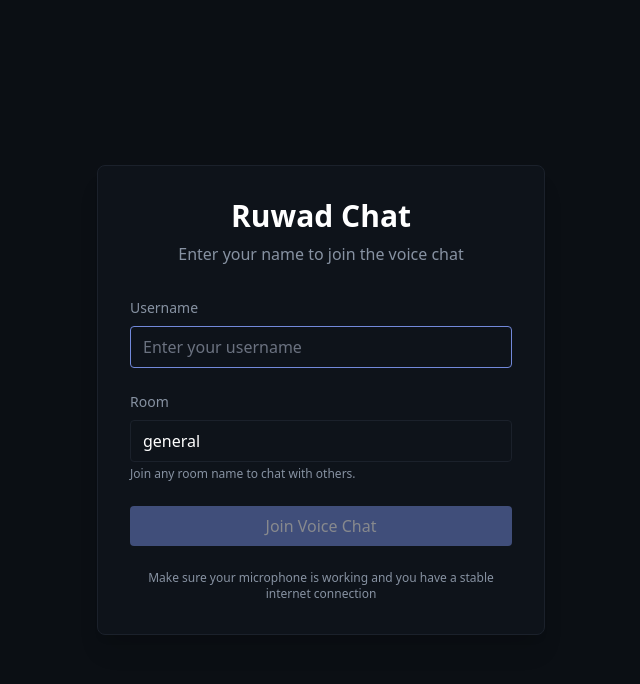
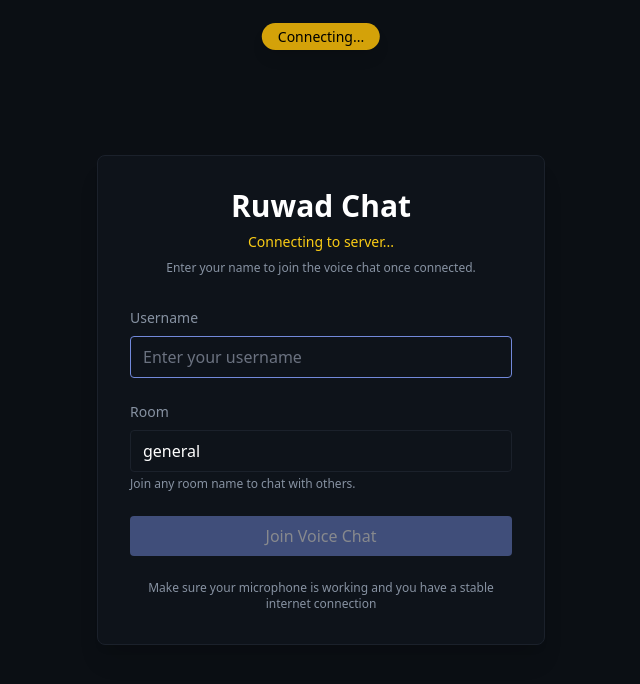
Before and after one commit to Osqat/ruwadchat-client, a React (Vite) app: page / in a window 1280 px wide. Shown: the top 684 px of the page, without its empty margins (319-959 px from the left). Built offline with nearby package versions, Linux system fonts and the light colour scheme; no server answers.

Commit message:
Add Connection Status

```diff
--- a/src/App.jsx
+++ b/src/App.jsx
@@ -1,4 +1,5 @@
 import React from 'react';
+import { AnimatePresence, motion } from 'framer-motion';
 import JoinScreen from './components/JoinScreen';
 import StageGrid from './components/StageGrid.jsx';
 import MeetControls from './components/MeetControls.jsx';
@@ -11,7 +12,7 @@ const AppInner = () => {
   const [hasJoined, setHasJoined] = React.useState(false);
   const [error, setError] = React.useState(null);
 
-  const { isConnected, join, leave, currentUser, users, emitMicStatus, emitSpeakingStatus, speakingUsers, emitVideoStatus } = useSocketContext();
+  const { isConnected, connectionState, join, leave, currentUser, users, emitMicStatus, emitSpeakingStatus, speakingUsers, emitVideoStatus } = useSocketContext();
   const { initializeAudio, isMuted, isSpeaking, isDeafened, toggleMute, toggleDeafen, isCameraOn, toggleCamera, disableCamera, isScreenSharing, toggleScreenShare, createAudioElement, attachRemoteStream, removeAudioElement, localStream, audioElements } = useMediaContext();
   const { remoteStreams, cleanupAllPeers, enableLocalVideoForPeers, disableLocalVideoForPeers, renegotiateWithAll } = usePeerContext();
   const previousRemoteIdsRef = React.useRef(new Set());
@@ -21,6 +22,7 @@ const AppInner = () => {
     if (typeof navigator === 'undefined' || !navigator.mediaDevices) return false;
     return typeof navigator.mediaDevices.getDisplayMedia === 'function';
   });
+  const [showConnectedBadge, setShowConnectedBadge] = React.useState(false);
 
   React.useEffect(() => {
     if (typeof navigator === 'undefined') return;
@@ -114,14 +116,26 @@ const AppInner = () => {
     emitSpeakingStatus(isSpeaking);
   }, [isSpeaking, emitSpeakingStatus, hasJoined]);
 
-  const ConnectionStatus = React.useMemo(() => () => {
-    if (!hasJoined) return null;
-    return (
-      <div className={`fixed top-4 right-4 px-3 py-1 rounded text-sm ${isConnected ? 'bg-discord-green' : 'bg-discord-red'} text-white`}>
-        {isConnected ? 'Connected' : 'Disconnected'}
-      </div>
-    );
-  }, [hasJoined, isConnected]);
+  React.useEffect(() => {
+    if (connectionState === 'connected' && hasJoined) {
+      setShowConnectedBadge(true);
+      const timeout = setTimeout(() => setShowConnectedBadge(false), 2000);
+      return () => clearTimeout(timeout);
+    }
+    if (connectionState !== 'connected') {
+      setShowConnectedBadge(false);
+    }
+  }, [connectionState, hasJoined]);
+
+  const displayedConnectionState = React.useMemo(() => {
+    if (connectionState === 'connected') {
+      return hasJoined && showConnectedBadge ? 'connected' : null;
+    }
+    if (connectionState === 'connecting' || connectionState === 'failed' || connectionState === 'disconnected') {
+      return connectionState;
+    }
+    return null;
+  }, [connectionState, hasJoined, showConnectedBadge]);
 
   if (error) {
     return (
@@ -136,11 +150,22 @@ const AppInner = () => {
     );
   }
 
-  if (!hasJoined) return <JoinScreen onJoin={handleJoin} />;
+  if (!hasJoined) {
+    return (
+      <>
+        <ConnectionBadge state={displayedConnectionState} />
+        <JoinScreen
+          onJoin={handleJoin}
+          connectionState={connectionState}
+          isSocketReady={isConnected}
+        />
+      </>
+    );
+  }
 
   return (
     <div className="h-screen flex bg-surface flex-col">
-      <ConnectionStatus />
+      <ConnectionBadge state={displayedConnectionState} />
       <div className="flex items-center justify-between px-4 py-3 border-b border-border">
         <div className="text-white font-semibold tracking-tight">Not Google Meet</div>
         <div className="text-muted text-xs">Voice channel</div>
@@ -190,3 +215,46 @@ function App() {
 }
 
 export default App;
+
+const badgeStyles = {
+  connecting: {
+    label: 'Connecting...',
+    className: 'bg-yellow-500/90 text-black',
+  },
+  connected: {
+    label: 'Connected',
+    className: 'bg-emerald-500/90 text-white',
+  },
+  failed: {
+    label: 'Failed to connect',
+    className: 'bg-red-500/90 text-white',
+  },
+  disconnected: {
+    label: 'Disconnected',
+    className: 'bg-red-500/90 text-white',
+  },
+};
+
+function ConnectionBadge({ state }) {
+  const meta = state ? badgeStyles[state] : null;
+
+  return (
+    <div className="pointer-events-none fixed top-6 left-1/2 z-50 -translate-x-1/2">
+      <AnimatePresence>
+        {meta && (
+          <motion.div
+            key={state}
+            initial={{ opacity: 0, y: -8 }}
+            animate={{ opacity: 1, y: 0 }}
+            exit={{ opacity: 0, y: -8 }}
+            transition={{ duration: 0.2 }}
+          >
+            <span className={`px-4 py-1 rounded-full text-sm font-medium shadow-lg ${meta.className}`}>
+              {meta.label}
+            </span>
+          </motion.div>
+        )}
+      </AnimatePresence>
+    </div>
+  );
+}
--- a/src/components/JoinScreen.jsx
+++ b/src/components/JoinScreen.jsx
@@ -1,13 +1,24 @@
-import { useState } from 'react';
+import { useMemo, useState } from 'react';
 
-const JoinScreen = ({ onJoin }) => {
+const statusStyles = {
+  connecting: { text: 'Connecting to server...', className: 'text-yellow-400' },
+  connected: { text: 'Connected. Enter your details to join.', className: 'text-green-400' },
+  failed: { text: 'Failed to connect to server. Retrying...', className: 'text-red-400' },
+  disconnected: { text: 'Disconnected. Attempting to reconnect...', className: 'text-red-400' },
+};
+
+const JoinScreen = ({ onJoin, connectionState = 'connecting', isSocketReady = false }) => {
   const [username, setUsername] = useState('');
   const [room, setRoom] = useState('general');
   const [isJoining, setIsJoining] = useState(false);
 
+  const connectionMeta = useMemo(() => statusStyles[connectionState] || statusStyles.connecting, [connectionState]);
+  const isReady = isSocketReady && connectionState === 'connected';
+
   const handleSubmit = async (e) => {
     e.preventDefault();
-    if (username.trim() && room.trim() && !isJoining) {
+    if (!isReady || !username.trim() || !room.trim() || isJoining) return;
+
     setIsJoining(true);
     try {
       await onJoin({ username: username.trim(), room: room.trim() });
@@ -15,15 +26,17 @@ const JoinScreen = ({ onJoin }) => {
       console.error('Error joining:', error);
       setIsJoining(false);
     }
-    }
   };
+
+  const isFormDisabled = isJoining;
 
   return (
     <div className="min-h-screen flex items-center justify-center bg-surface">
       <div className="bg-surface-2 p-8 rounded-lg shadow-xl w-full max-w-md border border-border">
-        <div className="text-center mb-8">
-          <h1 className="text-3xl font-bold text-white mb-2">Ruwad Chat</h1>
-          <p className="text-muted">Enter your name to join the voice chat</p>
+        <div className="text-center mb-8 space-y-2">
+          <h1 className="text-3xl font-bold text-white">Ruwad Chat</h1>
+          <p className={`text-sm ${connectionMeta.className}`}>{connectionMeta.text}</p>
+          <p className="text-muted text-xs">Enter your name to join the voice chat once connected.</p>
         </div>
 
         <form onSubmit={handleSubmit} className="space-y-6">
@@ -39,7 +52,7 @@ const JoinScreen = ({ onJoin }) => {
               className="input-field w-full"
               placeholder="Enter your username"
               maxLength={20}
-              disabled={isJoining}
+              disabled={isFormDisabled}
               autoFocus
             />
           </div>
@@ -56,14 +69,14 @@ const JoinScreen = ({ onJoin }) => {
               className="input-field w-full"
               placeholder="general"
               maxLength={30}
-              disabled={isJoining}
+              disabled={isFormDisabled}
             />
             <p className="text-xs text-muted mt-1">Join any room name to chat with others.</p>
           </div>
 
           <button
             type="submit"
-            disabled={!username.trim() || !room.trim() || isJoining}
+            disabled={!isReady || !username.trim() || !room.trim() || isJoining}
             className="btn-primary w-full disabled:opacity-50 disabled:cursor-not-allowed"
           >
             {isJoining ? 'Joining...' : 'Join Voice Chat'}
--- a/src/context/SocketProvider.jsx
+++ b/src/context/SocketProvider.jsx
@@ -38,6 +38,7 @@ const setMembership = (setter, userId, present) => {
 export const SocketProvider = ({ children }) => {
   const [socket, setSocket] = useState(null);
   const [isConnected, setIsConnected] = useState(false);
+  const [connectionState, setConnectionState] = useState('connecting');
   const [currentUser, setCurrentUser] = useState(null);
   const [users, setUsers] = useState([]);
   const [room, setRoom] = useState('general');
@@ -172,6 +173,7 @@ export const SocketProvider = ({ children }) => {
     const handleConnect = () => {
       selfIdRef.current = s.id;
       setIsConnected(true);
+      setConnectionState('connected');
       console.log('[socket] connected', s.id);
       if (reconnectTimeoutRef.current) {
         clearTimeout(reconnectTimeoutRef.current);
@@ -186,9 +188,11 @@ export const SocketProvider = ({ children }) => {
 
     const handleDisconnect = (reason) => {
       setIsConnected(false);
+      setConnectionState('disconnected');
       console.log('[socket] disconnected', reason);
       if (reason === 'io server disconnect') {
         reconnectTimeoutRef.current = setTimeout(() => {
+          setConnectionState('connecting');
           s.connect();
         }, 3000);
       }
@@ -197,11 +201,19 @@ export const SocketProvider = ({ children }) => {
     const handleConnectError = (err) => {
       console.warn('[socket] connect_error', err?.message);
       setIsConnected(false);
+      setConnectionState('failed');
     };
+
+    const handleReconnectAttempt = () => setConnectionState('connecting');
+    const handleReconnectSuccess = () => setConnectionState('connected');
+    const handleReconnectFailed = () => setConnectionState('failed');
 
     s.on('connect', handleConnect);
     s.on('disconnect', handleDisconnect);
     s.on('connect_error', handleConnectError);
+    s.io.on('reconnect_attempt', handleReconnectAttempt);
+    s.io.on('reconnect', handleReconnectSuccess);
+    s.io.on('reconnect_failed', handleReconnectFailed);
     setSocket(s);
 
     return () => {
@@ -209,6 +221,9 @@ export const SocketProvider = ({ children }) => {
       s.off('connect', handleConnect);
       s.off('disconnect', handleDisconnect);
       s.off('connect_error', handleConnectError);
+      s.io.off('reconnect_attempt', handleReconnectAttempt);
+      s.io.off('reconnect', handleReconnectSuccess);
+      s.io.off('reconnect_failed', handleReconnectFailed);
       s.close();
     };
   }, []);
@@ -310,6 +325,7 @@ export const SocketProvider = ({ children }) => {
   const value = useMemo(() => ({
     socket,
     isConnected,
+    connectionState,
     join,
     leave,
     emitMicStatus,
@@ -325,7 +341,26 @@ export const SocketProvider = ({ children }) => {
     deafenedUsers,
     emitVideoStatus,
     emitDeafenStatus,
-  }), [socket, isConnected, join, leave, emitMicStatus, emitSpeakingStatus, sendMessage, typing, stopTyping, currentUser, users, room, speakingUsers, videoUsers, deafenedUsers, emitVideoStatus, emitDeafenStatus]);
+  }), [
+    socket,
+    isConnected,
+    connectionState,
+    join,
+    leave,
+    emitMicStatus,
+    emitSpeakingStatus,
+    sendMessage,
+    typing,
+    stopTyping,
+    currentUser,
+    users,
+    room,
+    speakingUsers,
+    videoUsers,
+    deafenedUsers,
+    emitVideoStatus,
+    emitDeafenStatus,
+  ]);
 
   return <SocketContext.Provider value={value}>{children}</SocketContext.Provider>;
 };
```
Also changed, not shown: 5 other files (tests, documents, lock files or other folders). Lines whose indentation alone changed are shown as unchanged.
